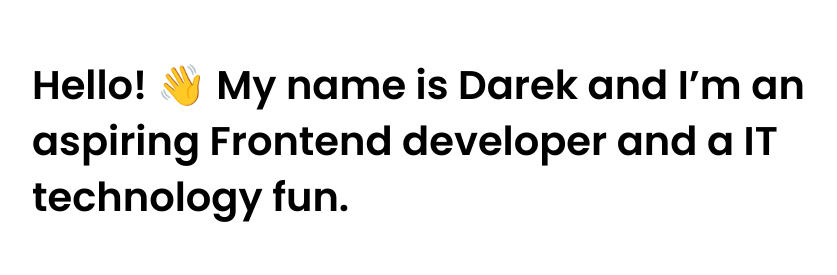
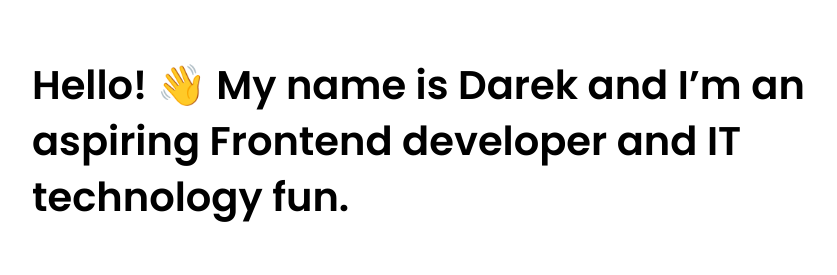
Before and after one commit to druszkiewicz/druszkiewicz.github.io, a website: page src/content/index.html in a window 1280 px wide. Shown: the part 280-555 px from the top of the page, without its empty margins (96-933 px from the left). Drawn offline with nearby package versions, Linux system fonts and the light colour scheme; files that its build step writes are made by us from their sources; files whose address does not match are found by name.

Commit message:
fix: header

```diff
--- a/src/content/index.html
+++ b/src/content/index.html
@@ -29,7 +29,7 @@
 <body>
    <section class="hero">
       <img class="hero__photo" src="assets/img/dr.jpg" alt="my photo">
-      <h1 class="hero__header">Hello! 👋 My name is Darek and I’m an aspiring Frontend developer and a IT technology
+      <h1 class="hero__header">Hello! 👋 My name is Darek and I’m an aspiring Frontend developer and IT technology
          fun.
       </h1>
       <p>
```
